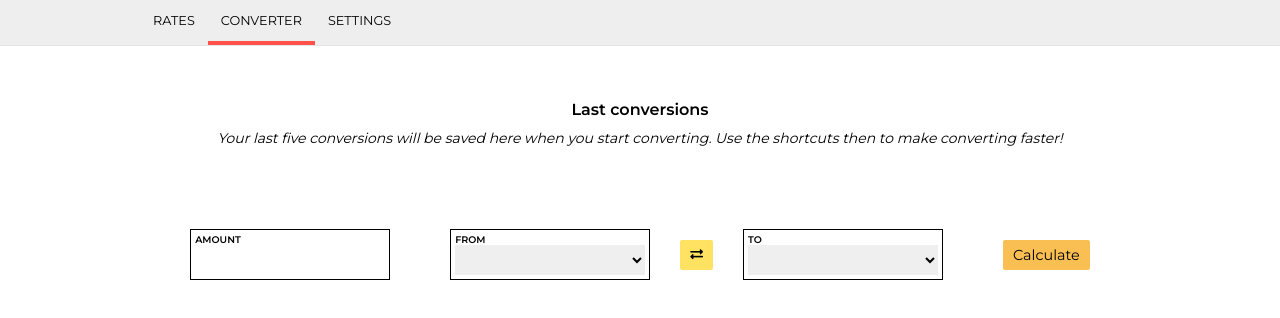
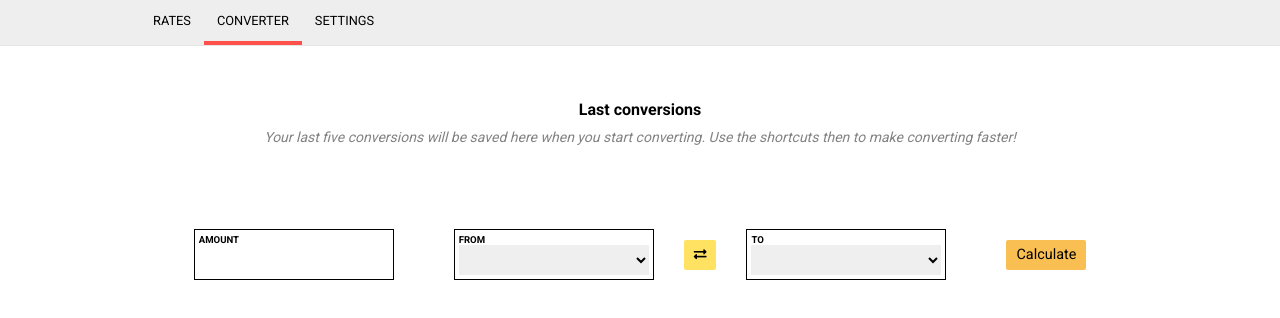
Before and after one commit to konradmielczarek/currency-converter-app, a plain HTML site: page index.html in a window 1280 px wide. Both pictures are taken after a click on the item "CONVERTER". Drawn offline with Linux system fonts and the light colour scheme; no server answers.

Commit message:
Change app font to more friendly for rates numbers

```diff
--- a/css/style.css
+++ b/css/style.css
@@ -2,7 +2,7 @@
   margin: 0;
   padding: 0;
   box-sizing: border-box;
-  font-family: 'Montserrat', sans-serif;
+  font-family: 'Roboto', sans-serif;
 }
 
 .btn {
@@ -133,7 +133,6 @@ td.code {
 
 td.rate {
   text-align: right;
-  letter-spacing: 1px;
 }
 
 .rates__table tr:nth-child(even) { background-color: #f3f3f3;}
@@ -205,6 +204,7 @@ td.rate {
   padding-top: 10px;
   font-style: italic;
   text-align: center;
+  color: #828282;
 }
 
 .converter__conversion-btn {
@@ -241,7 +241,7 @@ td.rate {
 .converter__input {
   border: 1px solid #000000;
   font-size: 0.6em;
-  font-weight: 600;
+  font-weight: 700;
   text-transform: uppercase;
   padding: 4px;
   display: flex;
--- a/index.html
+++ b/index.html
@@ -6,7 +6,7 @@
   <meta http-equiv="X-UA-Compatible" content="ie=edge">
   <title>Currency Converter</title>
   <link rel="stylesheet" href="css/style.css">
-  <link href="https://fonts.googleapis.com/css?family=Montserrat:300,400,500,600" rel="stylesheet">
+  <link href="https://fonts.googleapis.com/css?family=Roboto+Mono|Roboto:300,400,500,700" rel="stylesheet">
   <link rel="stylesheet" href="https://use.fontawesome.com/releases/v5.7.2/css/all.css" integrity="sha384-fnmOCqbTlWIlj8LyTjo7mOUStjsKC4pOpQbqyi7RrhN7udi9RwhKkMHpvLbHG9Sr" crossorigin="anonymous">
 </head>
 <body>
```
